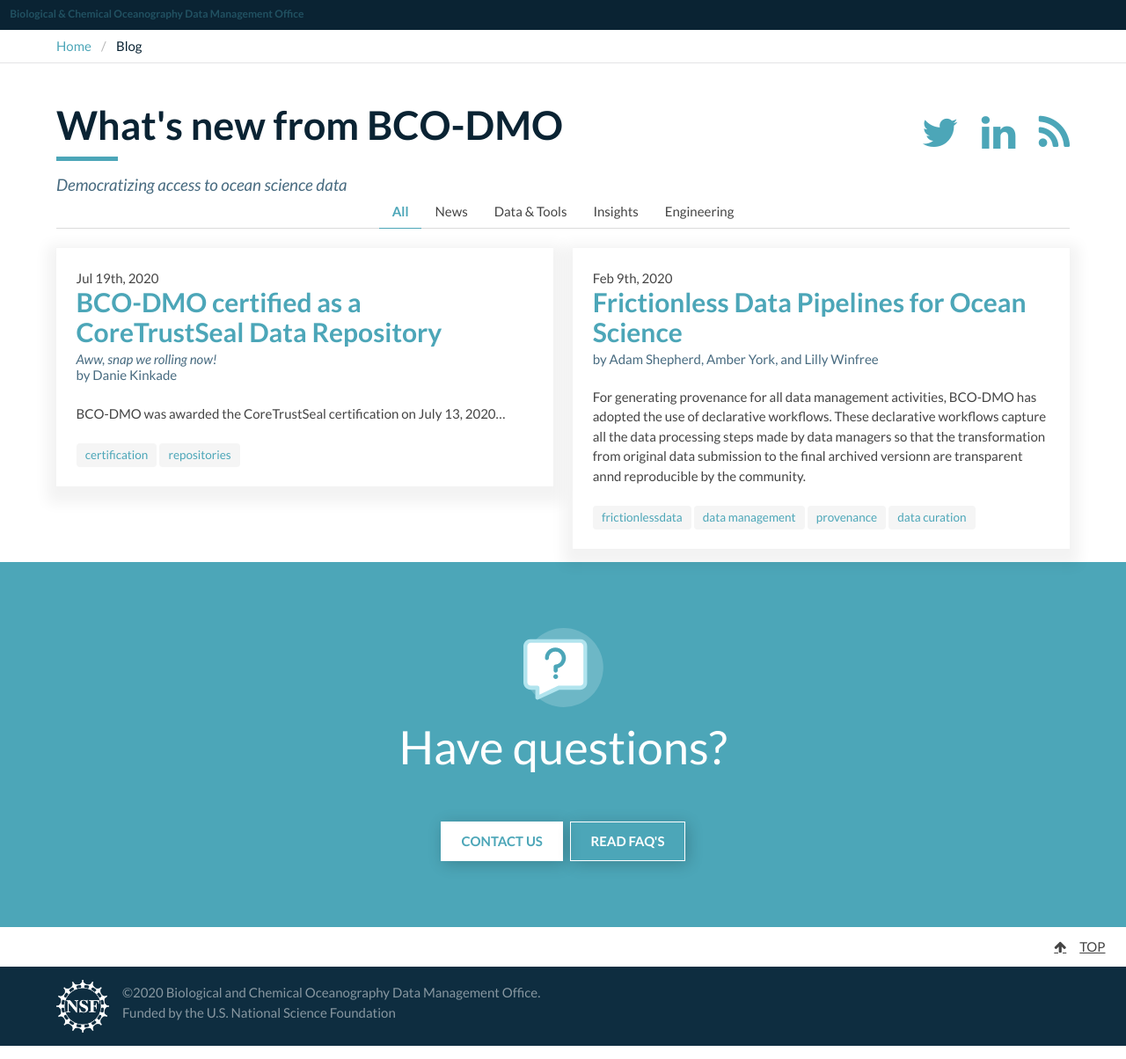
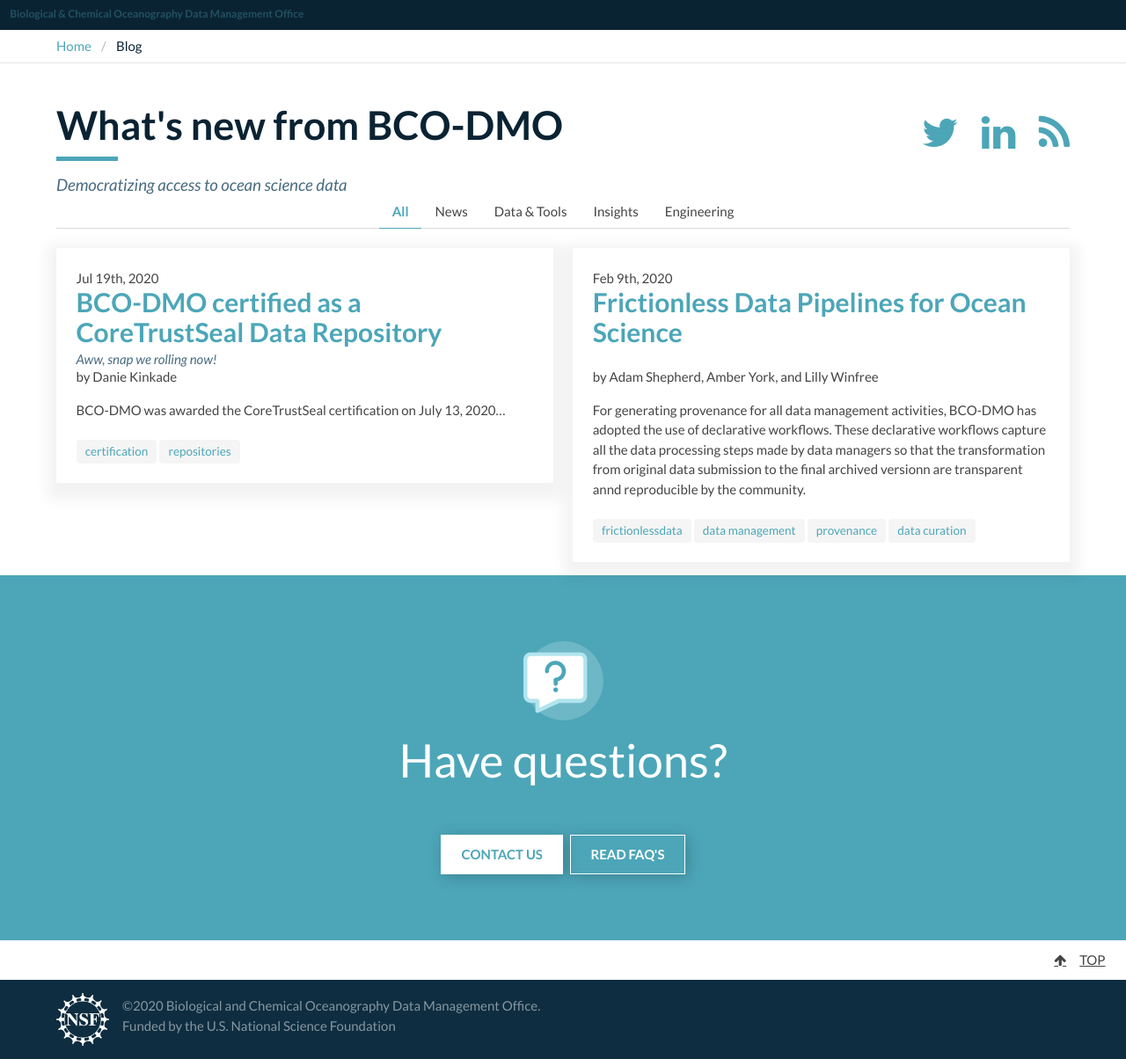
Before and after one commit to BCODMO/blog.bco-dmo.org, a Jekyll site: the page built from index.html, in a window 1280 px wide. Shown: the whole page at 88% size. Built offline with Jekyll 4.4.1, drawn with Linux system fonts in a browser that asks for light colours.

Commit message:
Update post-card.html

```diff
--- a/_includes/post-card.html
+++ b/_includes/post-card.html
@@ -17,9 +17,9 @@
     {% if include.post.subtitle %}
     <p class="subtitle is-6 is-italic margin-bot-0">{{ include.post.subtitle }}</p>
     {% endif %}
-    <p class="subtitle is-6">by {% include author_names.html authors=include.post.author %}</p>
+    <p>by {% include author_names.html authors=include.post.author %}</p>
     {% if include.callout %}
-    <div class="content">{{ include.callout }}</div>
+    <div class="content margin-top-1">{{ include.callout }}</div>
     {% endif %}
     {% if include.post.tags %}
       {% for tag in include.post.tags %}
```
